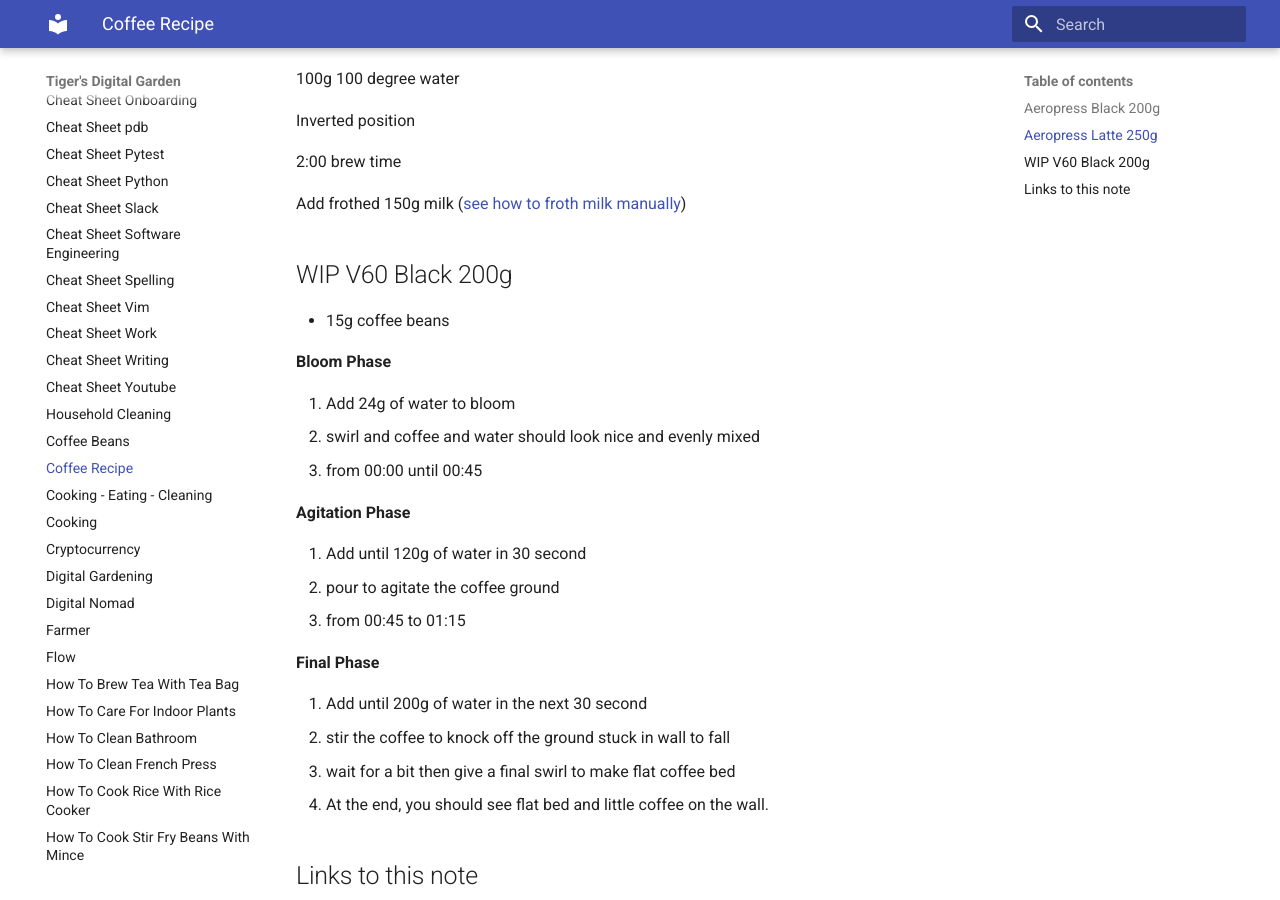
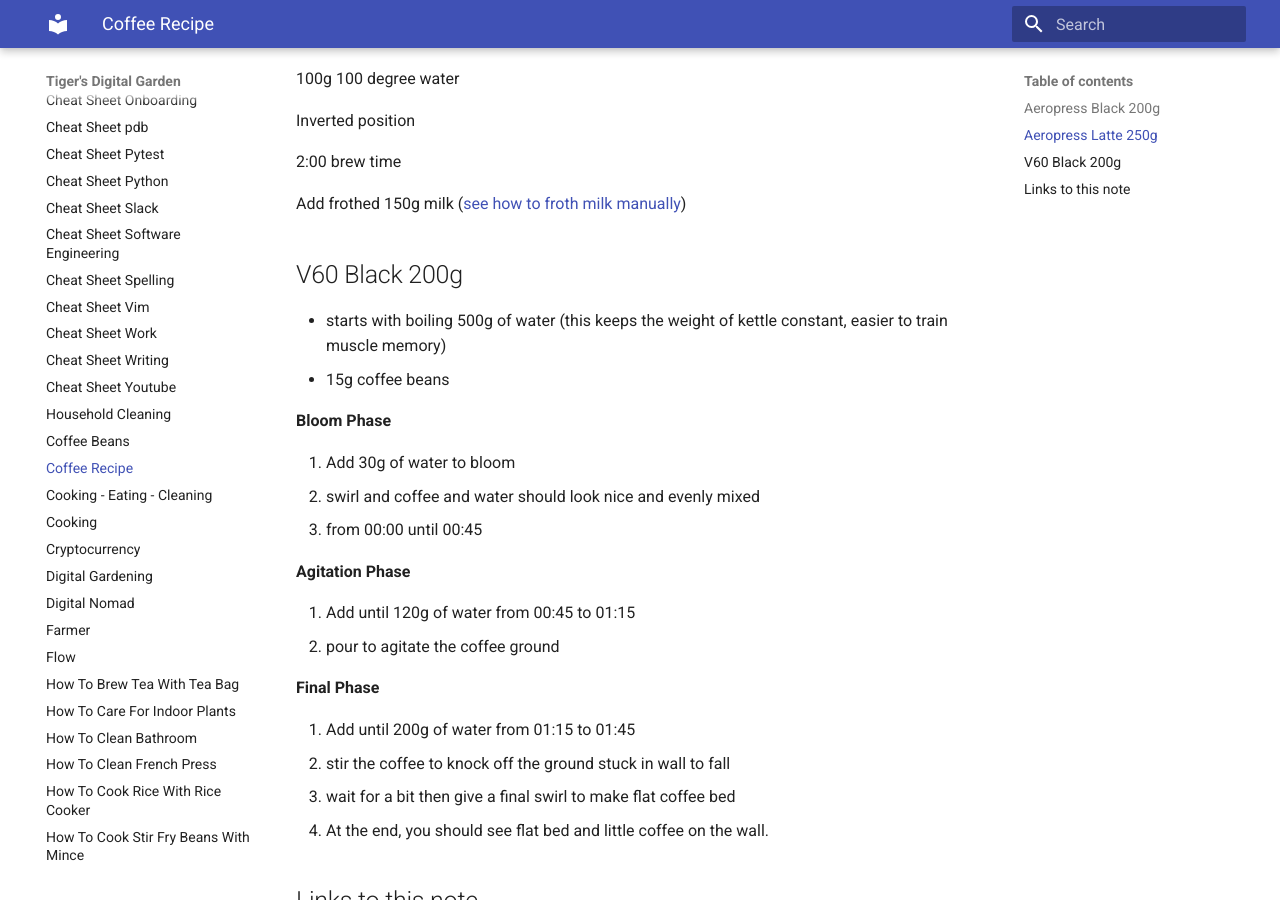
Before and after one commit to ynotstartups/notes, an MkDocs documentation site: the page built from notes/coffee-recipe.md, in a window 1280 px wide and 900 px high, scrolled down 513 px. Built offline with MkDocs 1.6.1 and Material for MkDocs 9.7.7, drawn with Linux system fonts in a browser that asks for light colours.

Commit message:
update V60 recipe

```diff
--- a/notes/coffee-recipe.md
+++ b/notes/coffee-recipe.md
@@ -24,25 +24,25 @@ Inverted position
 
 Add frothed 150g milk ([see how to froth milk manually](https://www.youtube.com/watch?v=wFFJ-NLjNZY))
 
-## WIP V60 Black 200g
+## V60 Black 200g
 
+- starts with boiling 500g of water (this keeps the weight of kettle constant, easier to train muscle memory)
 - 15g coffee beans
 
 **Bloom Phase**
 
-1. Add 24g of water to bloom
+1. Add 30g of water to bloom
 1. swirl and coffee and water should look nice and evenly mixed
 1. from 00:00 until 00:45
 
 **Agitation Phase**
 
-1. Add until 120g of water in 30 second
+1. Add until 120g of water from 00:45 to 01:15
 1. pour to agitate the coffee ground
-1. from 00:45 to 01:15
 
 **Final Phase**
 
-1. Add until 200g of water in the next 30 second
+1. Add until 200g of water from 01:15 to 01:45
 1. stir the coffee to knock off the ground stuck in wall to fall
 1. wait for a bit then give a final swirl to make flat coffee bed
 1. At the end, you should see flat bed and little coffee on the wall.
```
